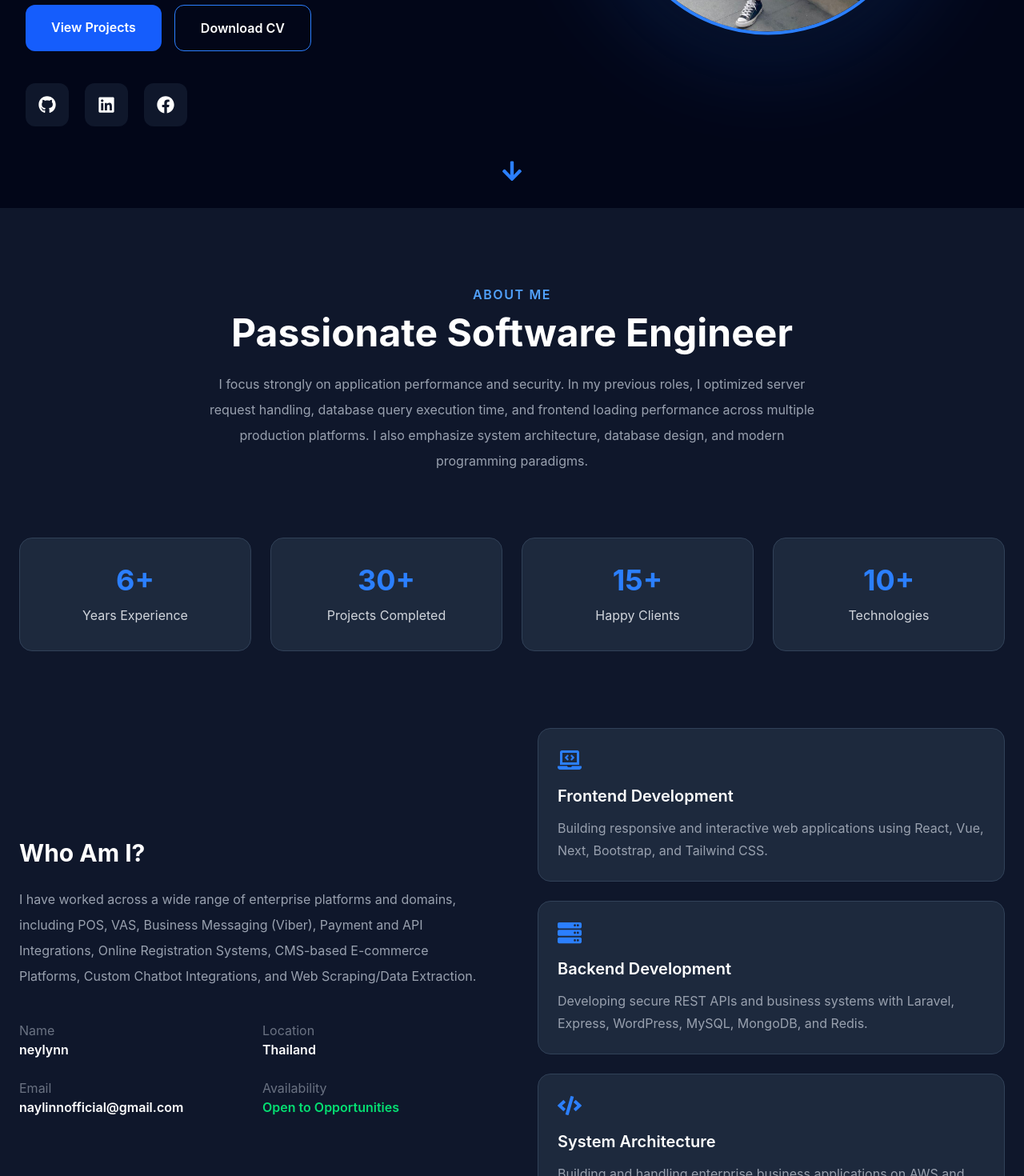
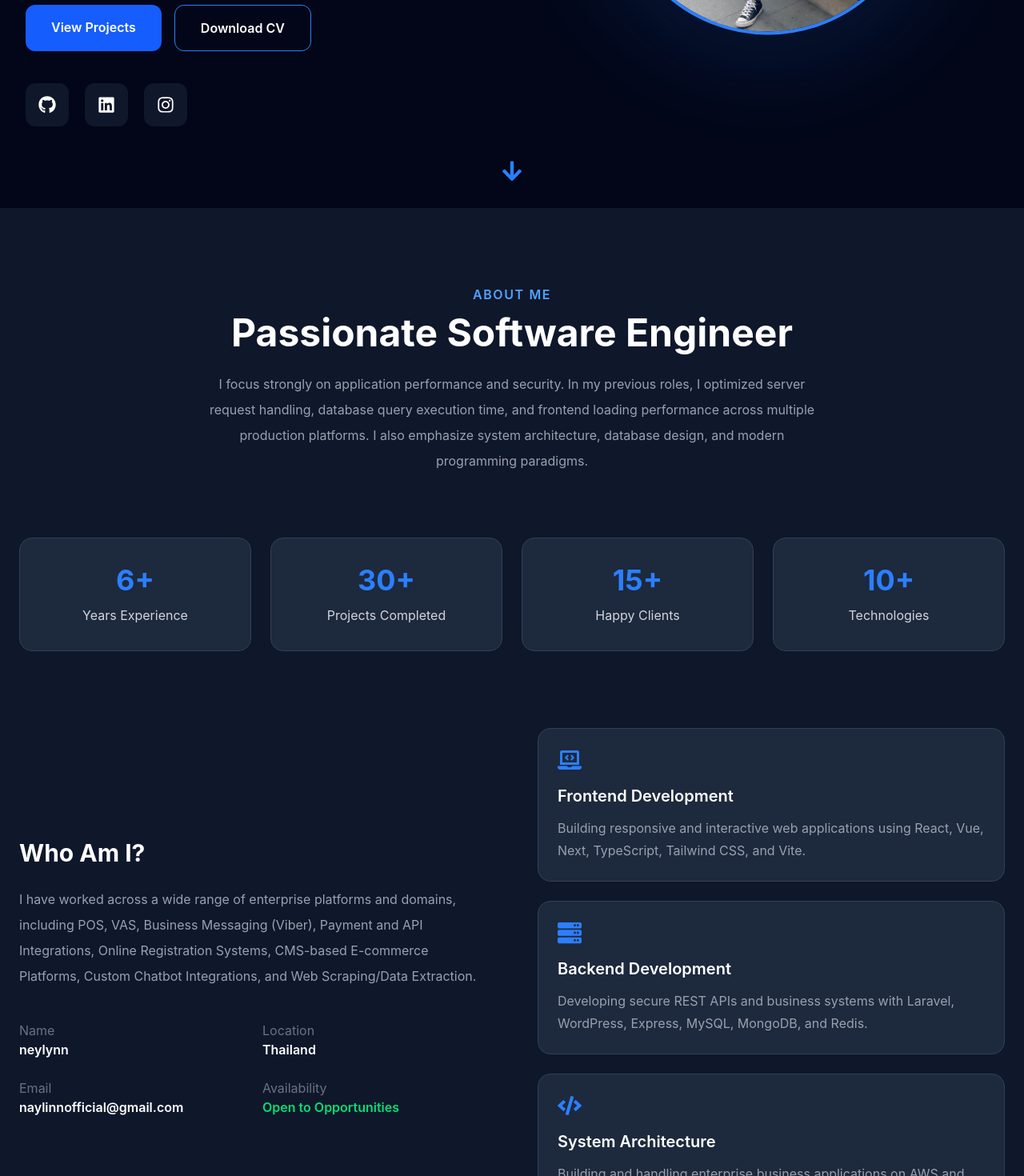
Before and after one commit to neylynn/neylynn.github.io, a React app: page / in a window 1280 px wide. Shown: the part 540-2010 px from the top of the page at 80% size. Built offline with nearby package versions, Linux system fonts and the light colour scheme; the HTML template or start-up script is replaced by a standard one.

Commit message:
"feat/update social urls"

```diff
--- a/src/components/About.jsx
+++ b/src/components/About.jsx
@@ -38,13 +38,13 @@ const services = [
     icon: <FaLaptopCode size={30} />,
     title: "Frontend Development",
     description:
-      "Building responsive and interactive web applications using React, Vue, Next, Bootstrap, and Tailwind CSS.",
+      "Building responsive and interactive web applications using React, Vue, Next, TypeScript, Tailwind CSS, and Vite.",
   },
   {
     icon: <FaServer size={30} />,
     title: "Backend Development",
     description:
-      "Developing secure REST APIs and business systems with Laravel, Express, WordPress, MySQL, MongoDB, and Redis.",
+      "Developing secure REST APIs and business systems with Laravel, WordPress, Express, MySQL, MongoDB, and Redis.",
   },
   {
     icon: <FaCode size={30} />,
--- a/src/components/Hero.jsx
+++ b/src/components/Hero.jsx
@@ -1,7 +1,7 @@
 import {
   FaGithub,
   FaLinkedin,
-  FaFacebook,
+  FaInstagram,
   FaArrowDown,
 } from "react-icons/fa";
 import { motion } from "framer-motion";
@@ -113,7 +113,9 @@ function Hero() {
             </motion.a>
 
             <motion.a
-              href="#"
+              href="https://www.linkedin.com/in/nay-linn-68843a2a8"
+              target="_blank"
+              rel="noreferrer"
               whileHover={{
                 y: -6,
                 scale: 1.1,
@@ -125,7 +127,9 @@ function Hero() {
             </motion.a>
 
             <motion.a
-              href="#"
+              href="https://instagram.com/neylynn97"
+              target="_blank"
+              rel="noreferrer"
               whileHover={{
                 y: -6,
                 scale: 1.1,
@@ -133,7 +137,7 @@ function Hero() {
               whileTap={{ scale: 0.9 }}
               className="bg-slate-900 p-4 rounded-xl hover:bg-blue-600 transition"
             >
-              <FaFacebook size={22} />
+              <FaInstagram size={22} />
             </motion.a>
 
           </div>
--- a/src/components/Navbar.jsx
+++ b/src/components/Navbar.jsx
@@ -51,7 +51,9 @@ function Navbar() {
           </a>
 
           <a
-            href="/resume.pdf"
+            href={`${import.meta.env.BASE_URL}resume.pdf`}
+            target="_blank"
+            rel="noopener noreferrer"
             className="flex items-center gap-2 bg-blue-600 hover:bg-blue-700 px-4 py-2 rounded-lg transition"
           >
             <FaDownload />
--- a/src/data/footer.js
+++ b/src/data/footer.js
@@ -1,7 +1,7 @@
 import {
   FaGithub,
   FaLinkedin,
-  FaFacebook,
+  FaInstagram,
   FaEnvelope,
 } from "react-icons/fa";
 
@@ -23,21 +23,21 @@ export const footerSocials = [
   {
     name: "GitHub",
     icon: FaGithub,
-    url: "https://github.com/yourusername",
+    url: "https://github.com/neylynn",
   },
   {
     name: "LinkedIn",
     icon: FaLinkedin,
-    url: "https://linkedin.com/in/yourusername",
+    url: "https://www.linkedin.com/in/nay-linn-68843a2a8",
   },
   {
-    name: "Facebook",
-    icon: FaFacebook,
-    url: "https://facebook.com/yourusername",
+    name: "Instagram",
+    icon: FaInstagram,
+    url: "https://instagram.com/neylynn97",
   },
   {
     name: "Email",
     icon: FaEnvelope,
-    url: "mailto:your@email.com",
+    url: "mailto:naylinnofficial@gmail.com",
   },
 ];
```
Also changed, not shown: 1 other file (tests, documents, lock files or other folders).
